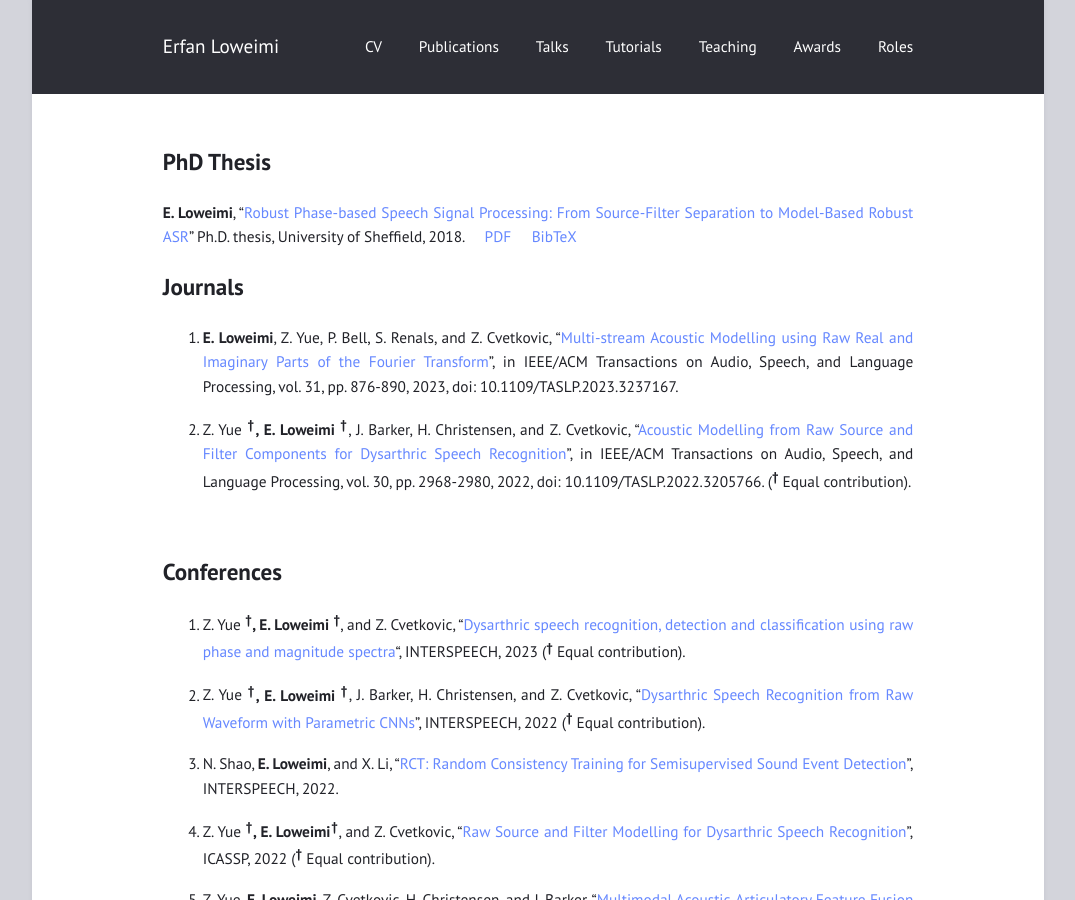
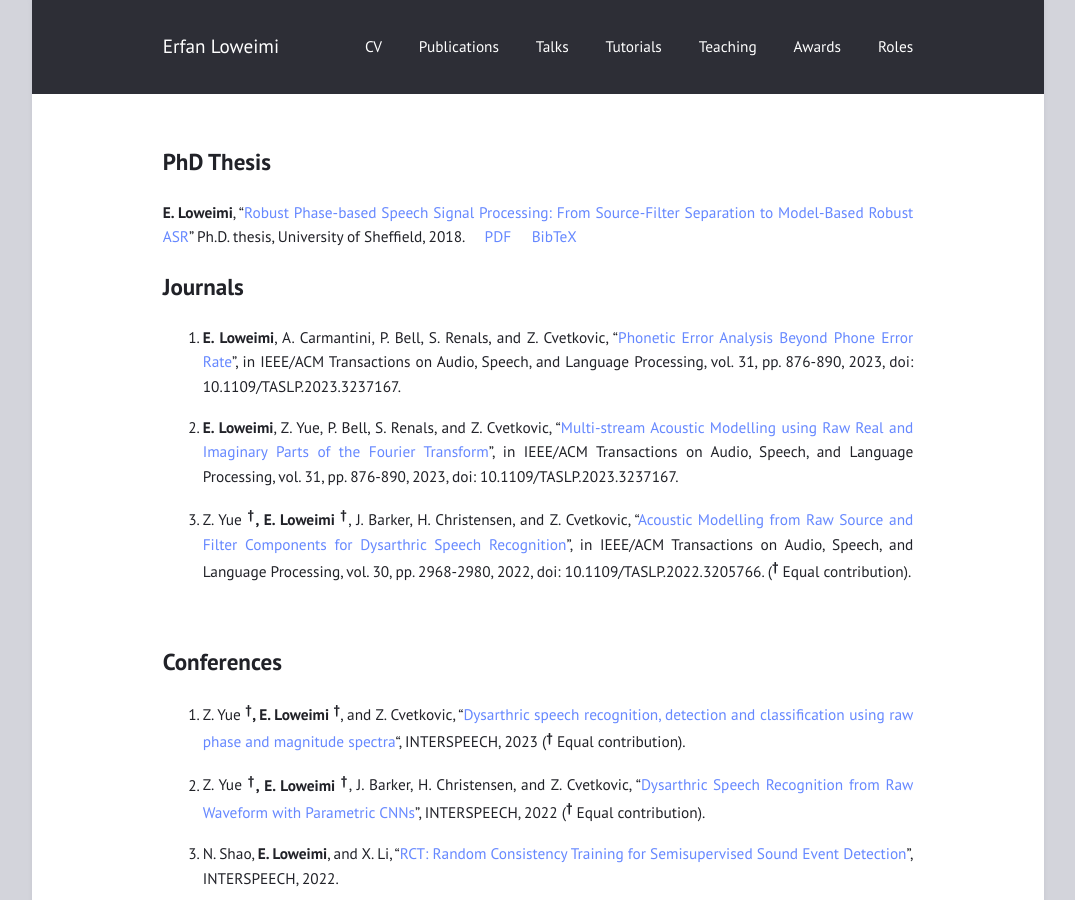
Before and after one commit to eloweimi/eloweimi.github.io, a Jekyll site: the page built from publications.md, in a window 1280 px wide and 900 px high. Shown: the whole window, without its empty margins (102-1177 px from the left). Built offline with Jekyll 4.4.1, drawn with Linux system fonts in a browser that asks for light colours.

Commit message:
Update publications.md

```diff
--- a/publications.md
+++ b/publications.md
@@ -8,6 +8,10 @@
 <br>
 
 ## Journals ##
+
+
+1. **E. Loweimi**, A. Carmantini, P. Bell, S. Renals, and Z. Cvetkovic, “[Phonetic Error Analysis Beyond Phone Error Rate]()”, in IEEE/ACM Transactions on Audio, Speech, and Language Processing, vol. 31, pp. 876-890, 2023, doi: 10.1109/TASLP.2023.3237167.
+
 
 1. **E. Loweimi**, Z. Yue, P. Bell, S. Renals, and Z. Cvetkovic, “[Multi-stream Acoustic
 Modelling using Raw Real and Imaginary Parts of the Fourier Transform](https://ieeexplore.ieee.org/abstract/document/10026604)”, in IEEE/ACM Transactions on Audio, Speech, and Language Processing, vol. 31, pp. 876-890, 2023, doi: 10.1109/TASLP.2023.3237167.
```
